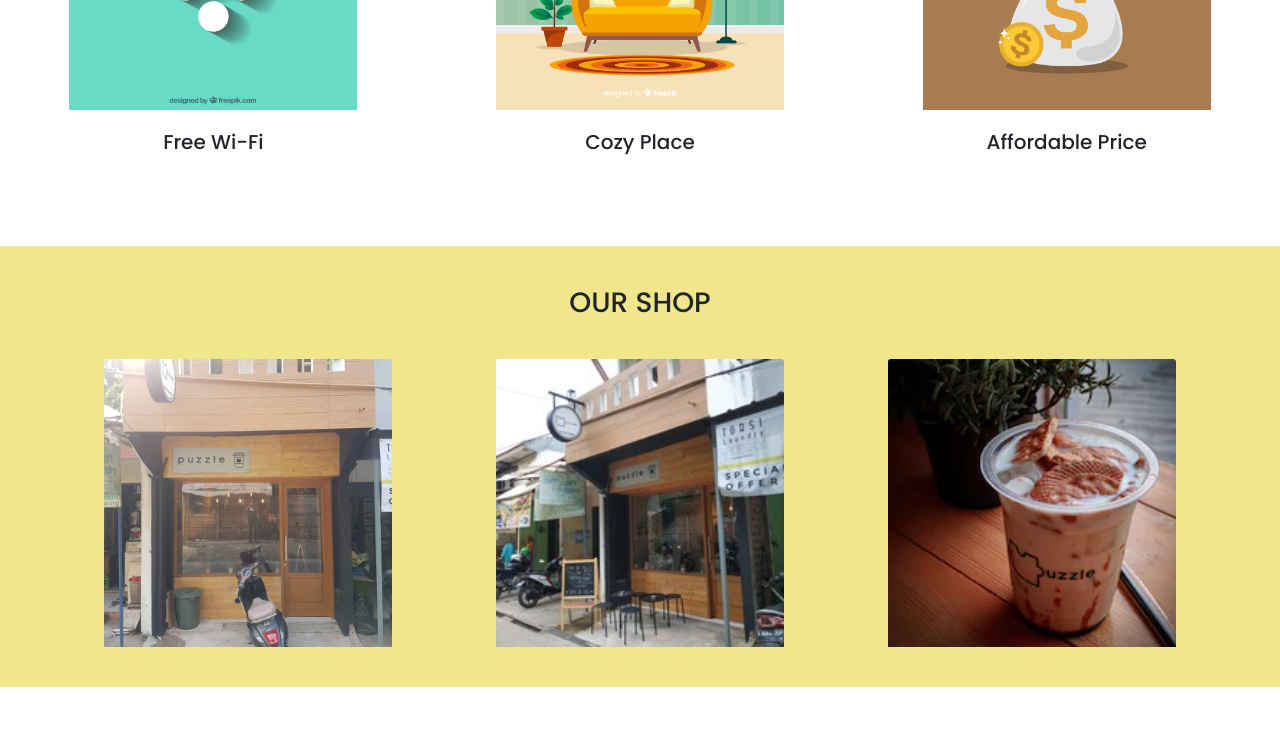
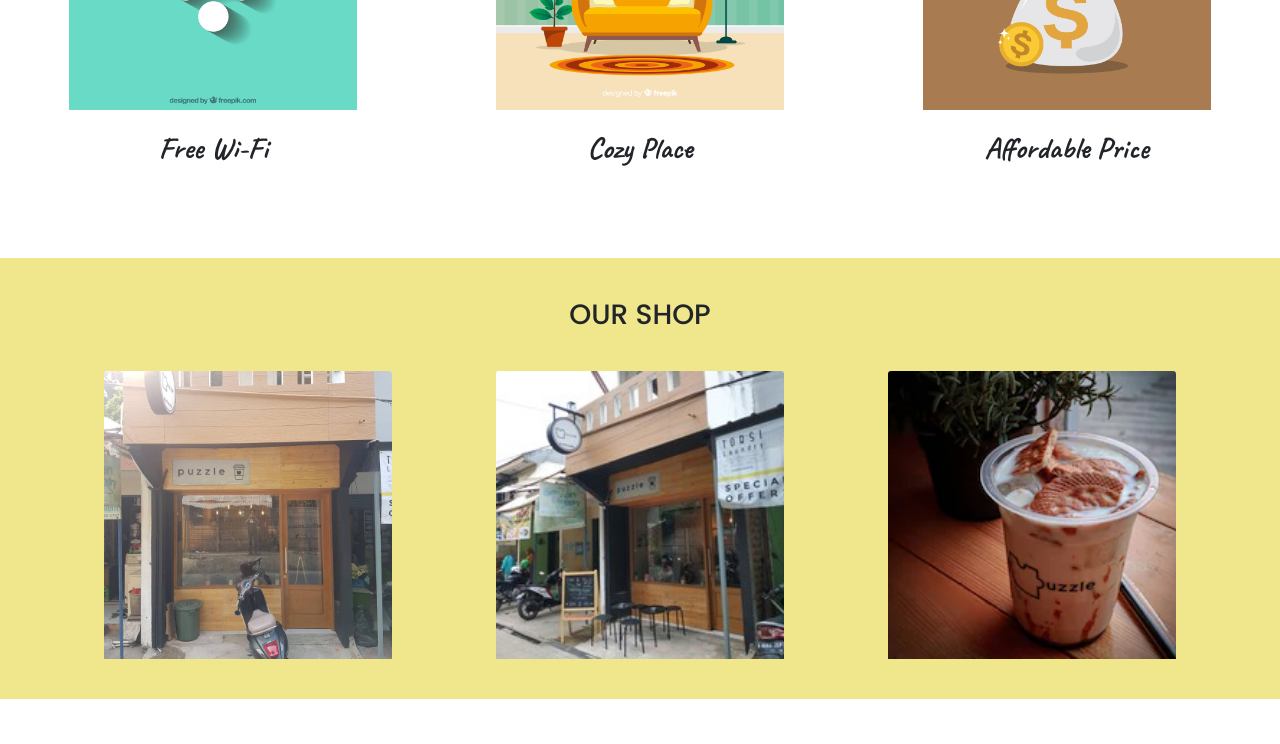
Before and after one commit to renvelvet/rwd-bootstrap-landing-page, a plain HTML site: page index.html in a window 1280 px wide. Shown: the part 820-1564 px from the top of the page. Drawn offline with nearby package versions, Linux system fonts and the light colour scheme; grey boxes are pictures that could not be loaded.

Commit message:
edit font

```diff
--- a/assets/main.css
+++ b/assets/main.css
@@ -69,3 +69,7 @@ body {
 .footer {
   margin-bottom: 60px;
 }
+.card-title {
+  font-family: "Caveat", cursive;
+  font-size: 30px;
+}
```
